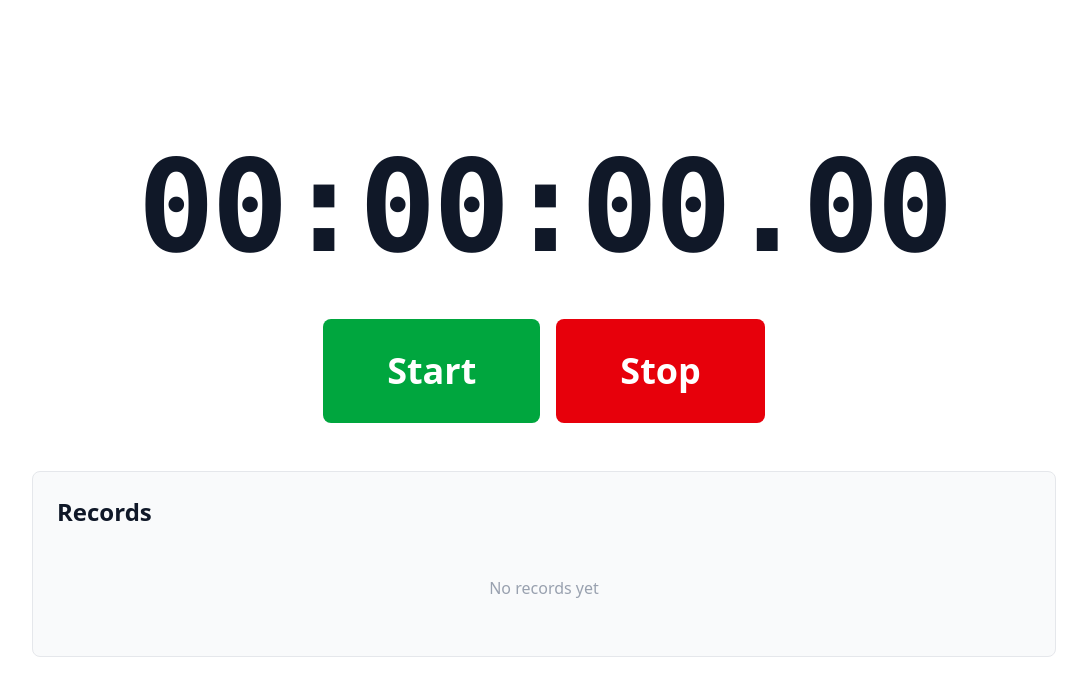
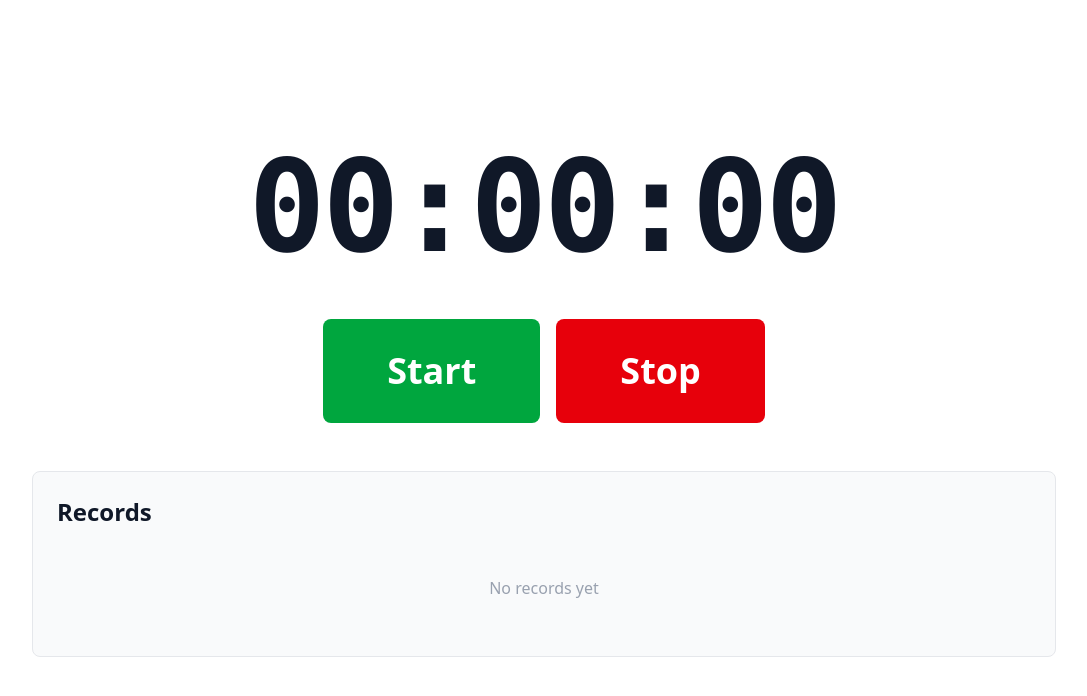
Before and after one commit to jorgeivanburgosaguilar/dat-tools, a SvelteKit app: page / in a window 1280 px wide. Shown: the top 696 px of the page, without its empty margins (96-1183 px from the left). Built offline with nearby package versions, Linux system fonts and the light colour scheme.

Commit message:
update formatTime function to exclude milliseconds and clarify return type

```diff
--- a/src/routes/+page.svelte
+++ b/src/routes/+page.svelte
@@ -56,18 +56,17 @@
 	});
 
 	/**
-	 * Format time with milliseconds
+	 * Format time without milliseconds
 	 * @param {number} ms - Time in milliseconds
-	 * @returns {string} Formatted time string with milliseconds
+	 * @returns {string} Formatted time string (hh:mm:ss)
 	 */
 	function formatTime(ms) {
 		const totalSeconds = Math.floor(ms / 1000);
 		const hours = Math.floor(totalSeconds / 3600);
 		const minutes = Math.floor((totalSeconds % 3600) / 60);
 		const seconds = totalSeconds % 60;
-		const milliseconds = Math.floor((ms % 1000) / 10);
 
-		return `${String(hours).padStart(2, '0')}:${String(minutes).padStart(2, '0')}:${String(seconds).padStart(2, '0')}.${String(milliseconds).padStart(2, '0')}`;
+		return `${String(hours).padStart(2, '0')}:${String(minutes).padStart(2, '0')}:${String(seconds).padStart(2, '0')}`;
 	}
 
 	/**
```
